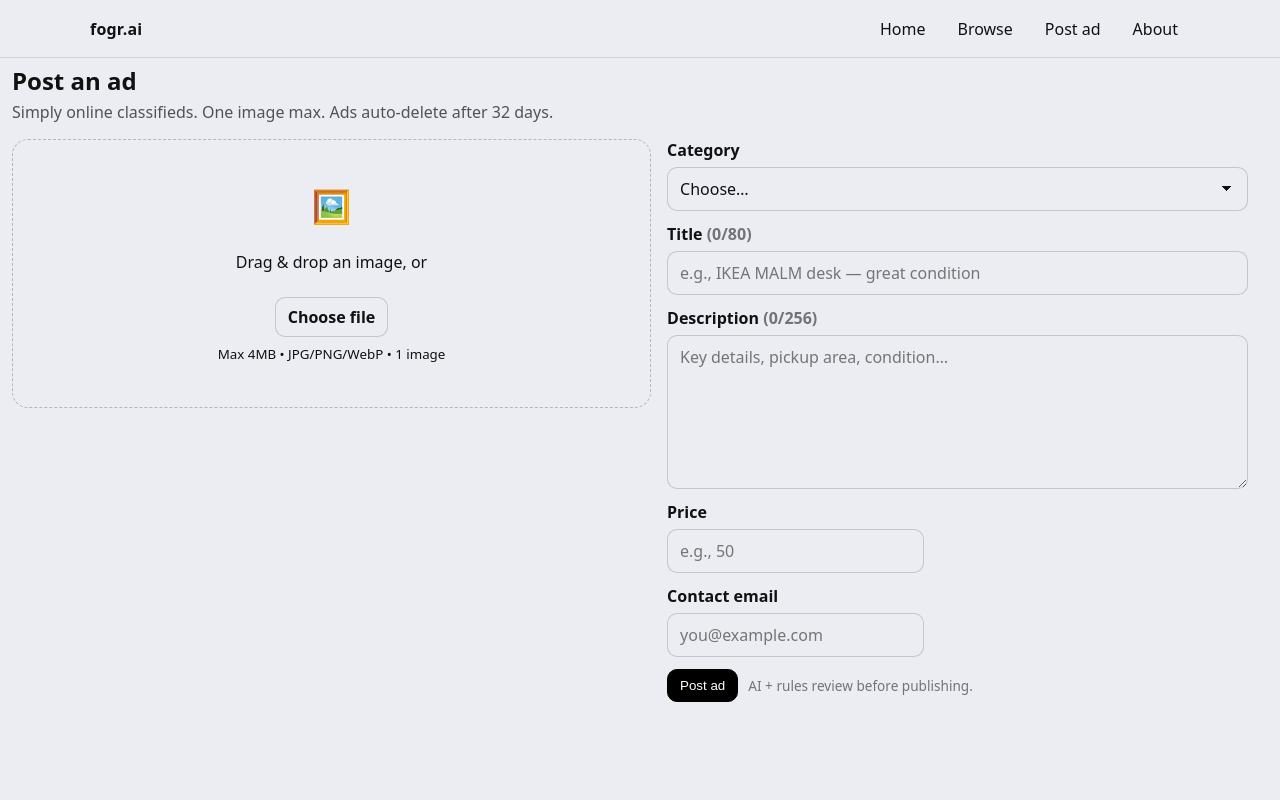
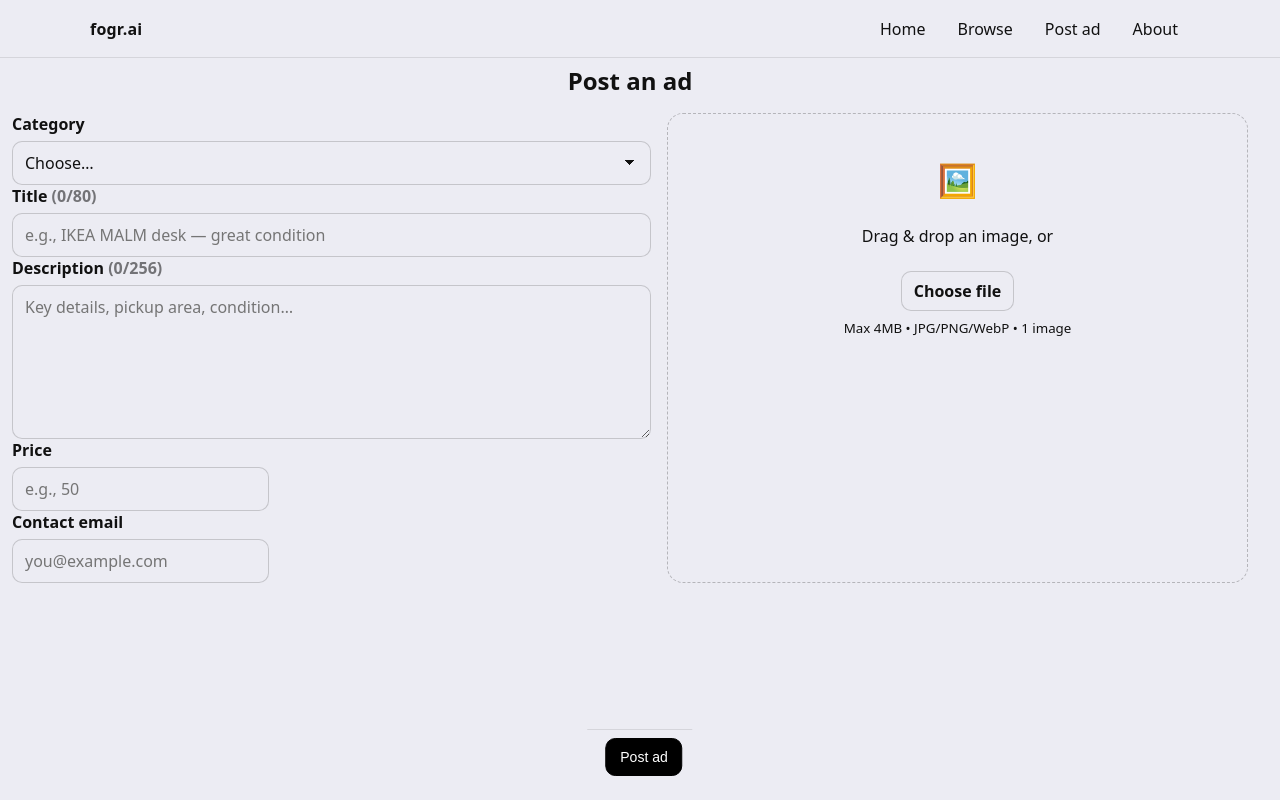
Before and after one commit to fograi/fogr.ai, a SvelteKit app: page /post in a window 1280 px wide. Built offline with nearby package versions, Linux system fonts and the light colour scheme.

Commit message:
Move image to last item in form, use just one price button

```diff
--- a/src/routes/post/+page.svelte
+++ b/src/routes/post/+page.svelte
@@ -110,8 +110,7 @@
 				await initModeration();
 				if (!modWorker) return;
 				modLoading = true;
-				// SEND A STRING, not an object
-				modWorker.postMessage(text);
+				modWorker.postMessage({ id: 'live', text });
 			}, 250);
 		}
 	}
@@ -279,86 +278,11 @@
 <form class="post" on:submit|preventDefault={handleSubmit} aria-busy={loading}>
 	<header class="head">
 		<h1>Post an ad</h1>
-		<p class="sub">Simply online classifieds. One image max. Ads auto-delete after 32 days.</p>
 	</header>
 
 	<div class="grid">
 		<!-- LEFT: media/preview -->
-		<section class="left">
-			<div
-				class="drop"
-				style="--chip:{bannerBase}"
-				on:dragover|preventDefault
-				on:drop={onDrop}
-				role="button"
-				aria-label="Drop image here"
-				tabindex="0"
-			>
-				{#if previewUrl}
-					<div class="media">
-						<img
-							bind:this={imgEl}
-							src={previewUrl}
-							alt=""
-							class:loaded={imgLoaded}
-							on:load={() => (imgLoaded = true)}
-						/>
-						<div class="chip-row">
-							{#if category}
-								<span class="chip chip--cat">
-									<span aria-hidden="true">{bannerIcon}</span>
-									<span class="chip__label">{category}</span>
-								</span>
-							{/if}
-							{#if !isFree && price !== ''}
-								<span class="chip chip--price">
-									{new Intl.NumberFormat(locale, {
-										style: 'currency',
-										currency,
-										maximumFractionDigits: 0
-									}).format(Number(price))}
-								</span>
-							{/if}
-						</div>
-						<div class="overlay"><h3 class="title">{title || 'Your catchy title'}</h3></div>
-					</div>
-					<div class="row actions">
-						<button type="button" class="btn ghost" on:click={clearFile} disabled={loading}
-							>Remove image</button
-						>
-						<label class="btn">
-							Replace
-							<input
-								type="file"
-								accept={ALLOWED_IMAGE_TYPES.join(',')}
-								capture="environment"
-								on:change={onFileChange}
-								hidden
-							/>
-						</label>
-					</div>
-				{:else}
-					<div class="empty">
-						<div class="icon">🖼️</div>
-						<p>Drag & drop an image, or</p>
-						<label class="btn">
-							Choose file
-							<input
-								type="file"
-								accept={ALLOWED_IMAGE_TYPES.join(',')}
-								capture="environment"
-								on:change={onFileChange}
-								hidden
-							/>
-						</label>
-						<small>Max 4MB • JPG/PNG/WebP • 1 image</small>
-					</div>
-				{/if}
-			</div>
-		</section>
-
-		<!-- RIGHT: fields -->
-		<section class="right" class:disabled={loading}>
+		<section class="left" class:disabled={loading}>
 			<div class="field">
 				<label for="category">Category</label>
 				<select id="category" bind:value={category} disabled={loading}>
@@ -433,12 +357,79 @@
 
 			{#if err}<p class="error" role="alert">{err}</p>{/if}
 			{#if ok}<p class="ok" role="status">{ok}</p>{/if}
+		</section>
 
-			<div class="row actions desktop">
-				<button type="submit" class="btn primary" disabled={loading}
-					>{loading ? 'Posting…' : 'Post ad'}</button
-				>
-				<span class="muted small">AI + rules review before publishing.</span>
+		<!-- RIGHT: fields -->
+		<section class="right">
+			<div
+				class="drop"
+				style="--chip:{bannerBase}"
+				on:dragover|preventDefault
+				on:drop={onDrop}
+				role="button"
+				aria-label="Drop image here"
+				tabindex="0"
+			>
+				{#if previewUrl}
+					<div class="media">
+						<img
+							bind:this={imgEl}
+							src={previewUrl}
+							alt=""
+							class:loaded={imgLoaded}
+							on:load={() => (imgLoaded = true)}
+						/>
+						<div class="chip-row">
+							{#if category}
+								<span class="chip chip--cat">
+									<span aria-hidden="true">{bannerIcon}</span>
+									<span class="chip__label">{category}</span>
+								</span>
+							{/if}
+							{#if !isFree && price !== ''}
+								<span class="chip chip--price">
+									{new Intl.NumberFormat(locale, {
+										style: 'currency',
+										currency,
+										maximumFractionDigits: 0
+									}).format(Number(price))}
+								</span>
+							{/if}
+						</div>
+						<div class="overlay"><h3 class="title">{title || 'Your catchy title'}</h3></div>
+					</div>
+					<div class="row actions">
+						<button type="button" class="btn ghost" on:click={clearFile} disabled={loading}
+							>Remove image</button
+						>
+						<label class="btn">
+							Replace
+							<input
+								type="file"
+								accept={ALLOWED_IMAGE_TYPES.join(',')}
+								capture="environment"
+								on:change={onFileChange}
+								hidden
+							/>
+						</label>
+					</div>
+				{:else}
+					<div class="empty">
+						<div class="icon">🖼️</div>
+						<p>Drag & drop an image, or</p>
+						<label class="btn">
+							Choose file
+							<input
+								type="file"
+								accept={ALLOWED_IMAGE_TYPES.join(',')}
+								capture="environment"
+								on:change={onFileChange}
+								hidden
+							/>
+						</label>
+						<small>Max 4MB • JPG/PNG/WebP • 1 image</small>
+					</div>
+				{/if}
 			</div>
 		</section>
 	</div>
@@ -461,20 +452,37 @@
 		margin: 0 0 4px;
 		font-size: 1.5rem;
 		font-weight: 800;
+		text-align: center;
 	}
-	.sub {
-		margin: 0;
-		color: color-mix(in srgb, var(--fg) 70%, transparent);
-	}
+
 	.grid {
 		display: grid;
 		gap: 16px;
 		margin-top: 16px;
+
+		/* Mobile/portrait: fields first (left), then image (right) */
+		grid-template-areas:
+			'left'
+			'right';
 	}
+
+	.left {
+		grid-area: left;
+	}
+	.right {
+		grid-area: right;
+	}
+
+	/* Desktop: side-by-side, image on the right */
 	@media (min-width: 820px) {
 		.grid {
 			grid-template-columns: 1.1fr 1fr;
+			grid-template-areas: 'left right';
 		}
+	}
+
+	.right .drop {
+		min-height: 220px;
 	}
 
 	@media (hover: none) {
@@ -617,9 +625,7 @@
 	.muted {
 		color: color-mix(in srgb, var(--fg) 55%, transparent);
 	}
-	.small {
-		font-size: 0.85rem;
-	}
+
 	.btn {
 		display: inline-grid;
 		place-items: center;
@@ -660,32 +666,45 @@
 
 	/* Sticky CTA */
 	.sticky-cta {
+		display: flex;
 		position: fixed;
 		left: 0;
 		right: 0;
 		bottom: 0;
-		display: none;
 		align-items: center;
+		justify-content: center;
 		gap: 10px;
 		padding: 10px 12px calc(10px + env(safe-area-inset-bottom));
 		border-top: 1px solid var(--hairline);
 		background: var(--surface);
 		z-index: 50;
 	}
-	.sticky-cta__price {
-		min-width: 84px;
-		font-weight: 800;
-		font-size: 0.95rem;
-	}
-	.btn--cta {
-		flex: 1;
+
+	/* desktop: center a compact pill */
+	@media (min-width: 820px) {
+		.sticky-cta {
+			left: 50%;
+			right: auto;
+			transform: translateX(-50%);
+			bottom: 16px;
+			padding: 8px 10px;
+			gap: 8px;
+			width: auto;
+		}
+		.btn--cta {
+			flex: 0 0 auto; /* don’t stretch */
+			padding: 10px 14px;
+			font-size: 14px;
+		}
+		.sticky-cta__price {
+			font-size: 0.9rem;
+			font-weight: 700;
+			min-width: 0; /* allow natural width */
+		}
 	}
 
 	/* Mobile */
 	@media (max-width: 640px), (orientation: portrait) {
-		.sticky-cta {
-			display: flex;
-		}
 		.empty {
 			padding: 24px 12px;
 		}
```
